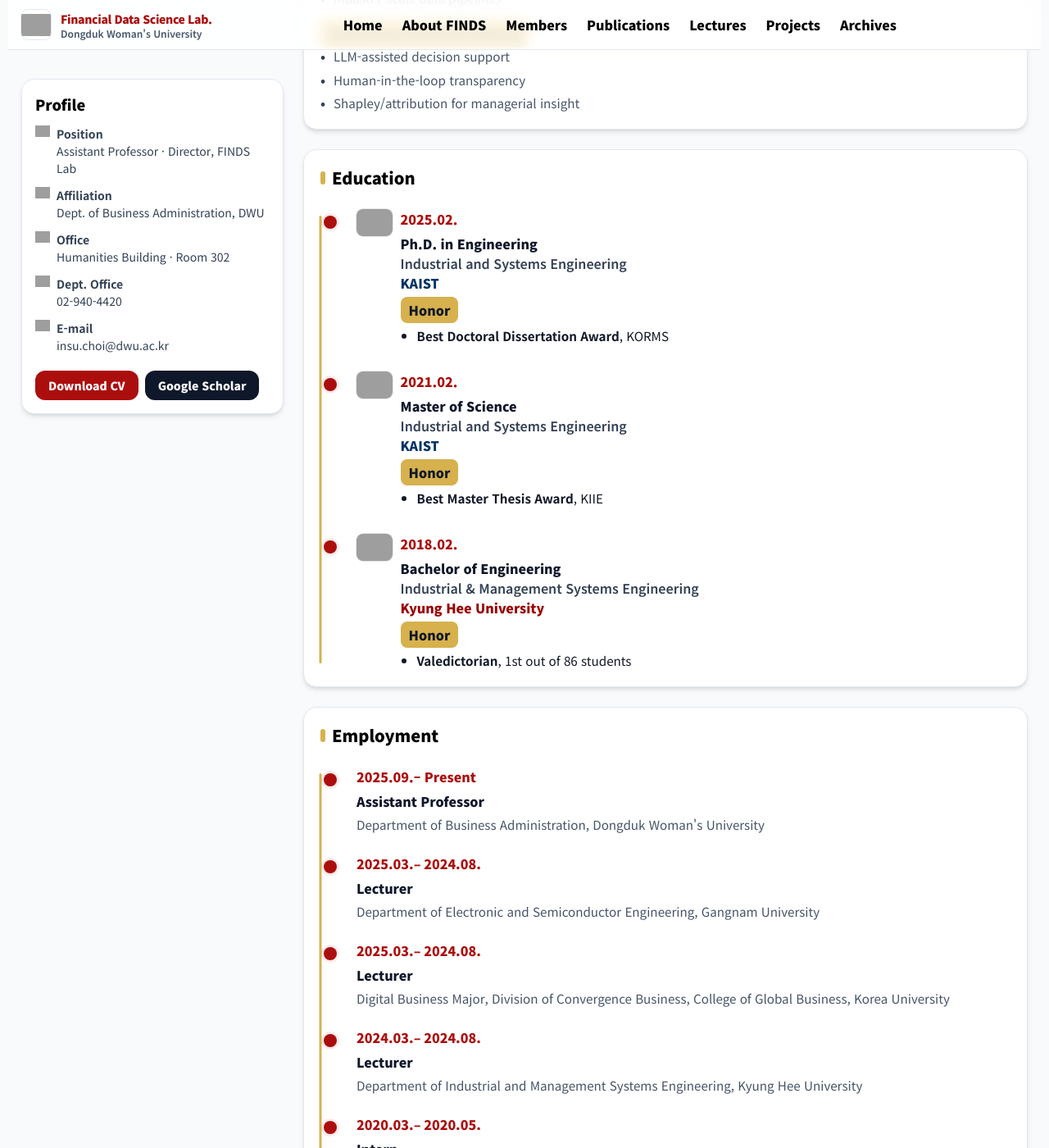
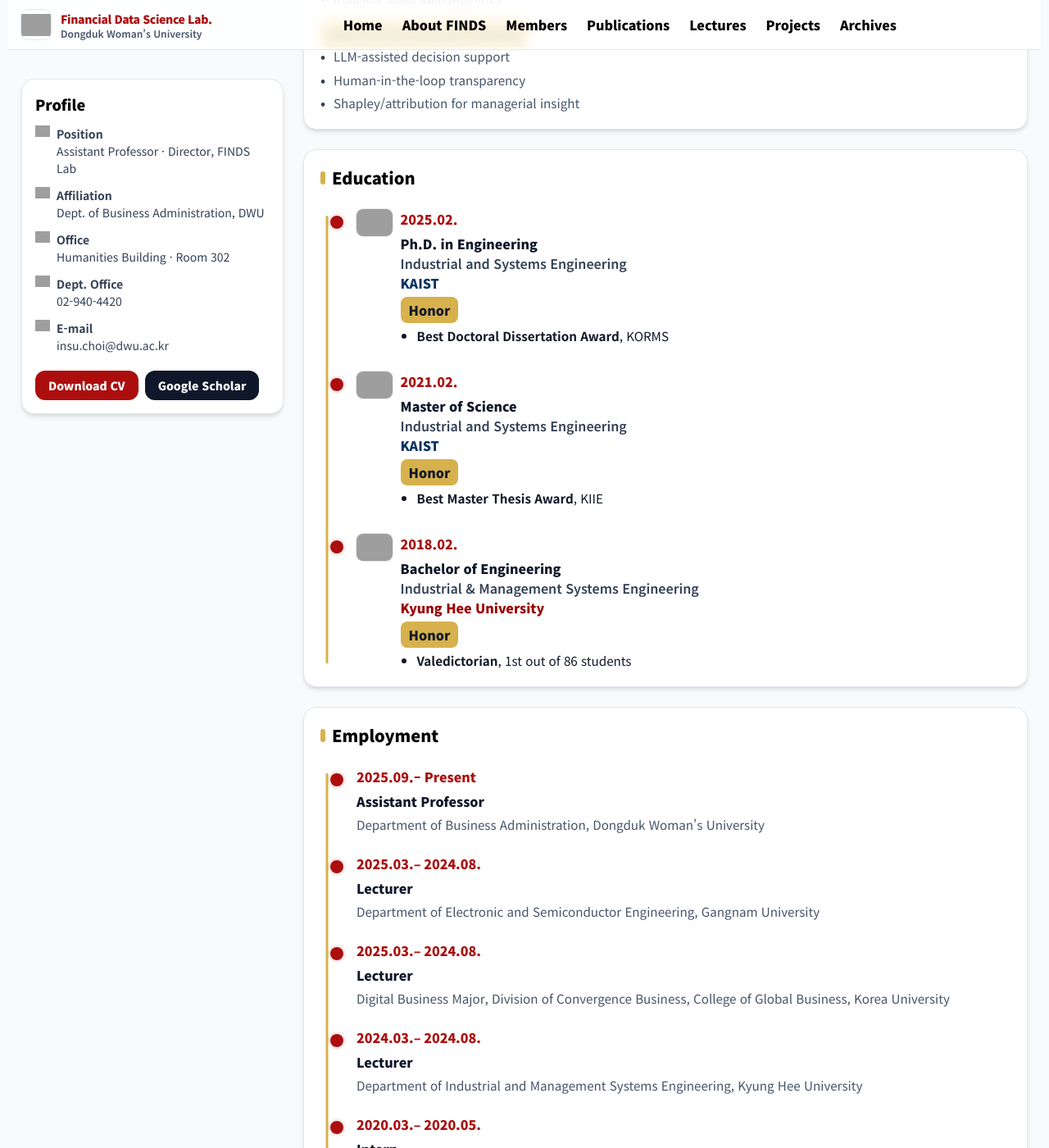
Before and after one commit to FinDS-Lab/site, a Jekyll site: the page built from members-director.html, in a window 1280 px wide and 1400 px high, scrolled down 2602 px. Shown: the whole window at 82% size. Built offline with Jekyll 4.4.1, drawn with Linux system fonts in a browser that asks for light colours; nearby versions of some CDN libraries; grey boxes are pictures that could not be loaded.

Commit message:
Update members-director.html

```diff
--- a/members-director.html
+++ b/members-director.html
@@ -91,7 +91,7 @@ permalink: /members-director.html
     --accent:#ac0e0e;
     --gold:#d6b14d;
     --year-size:16px;      /* 날짜 폰트 & bullet 지름 (약 +2pt) */
-    --axis-x:0rem;         /* 골드 라인(center) x 위치 */
+    --axis-x:0.5rem;         /* 골드 라인(center) x 위치 */
     --dot-offset:-2rem;    /* bullet center = axis + offset (음수면 축보다 왼쪽) */
   }
 
```
